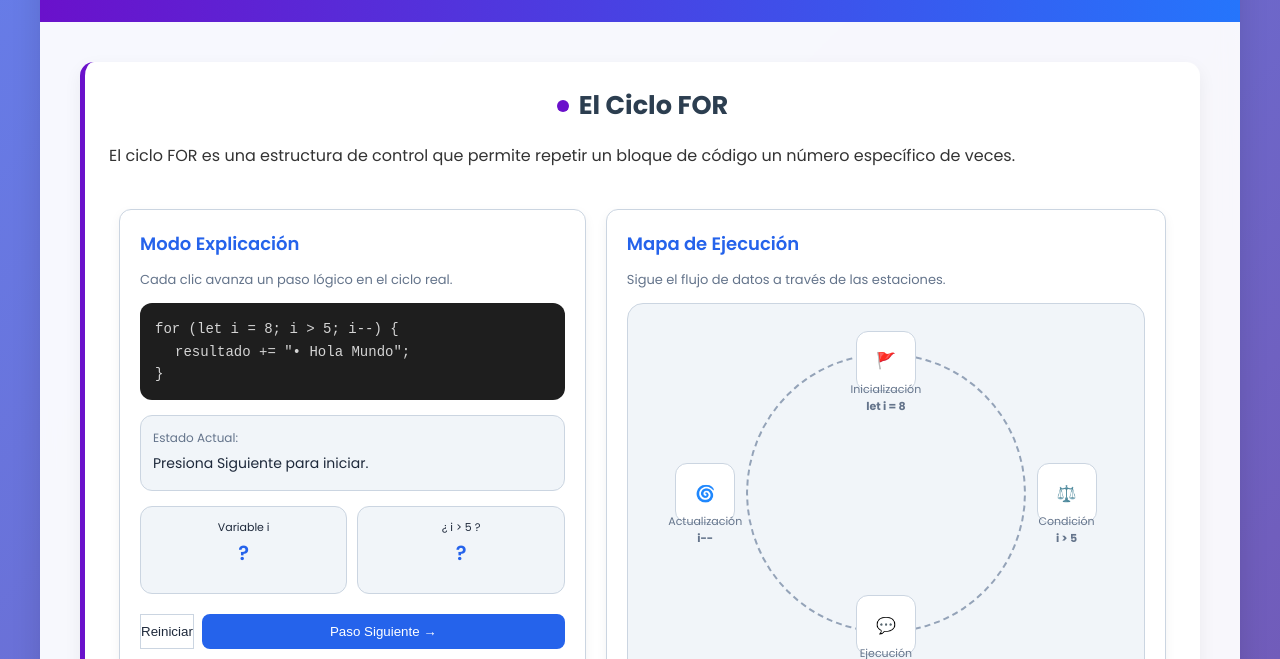
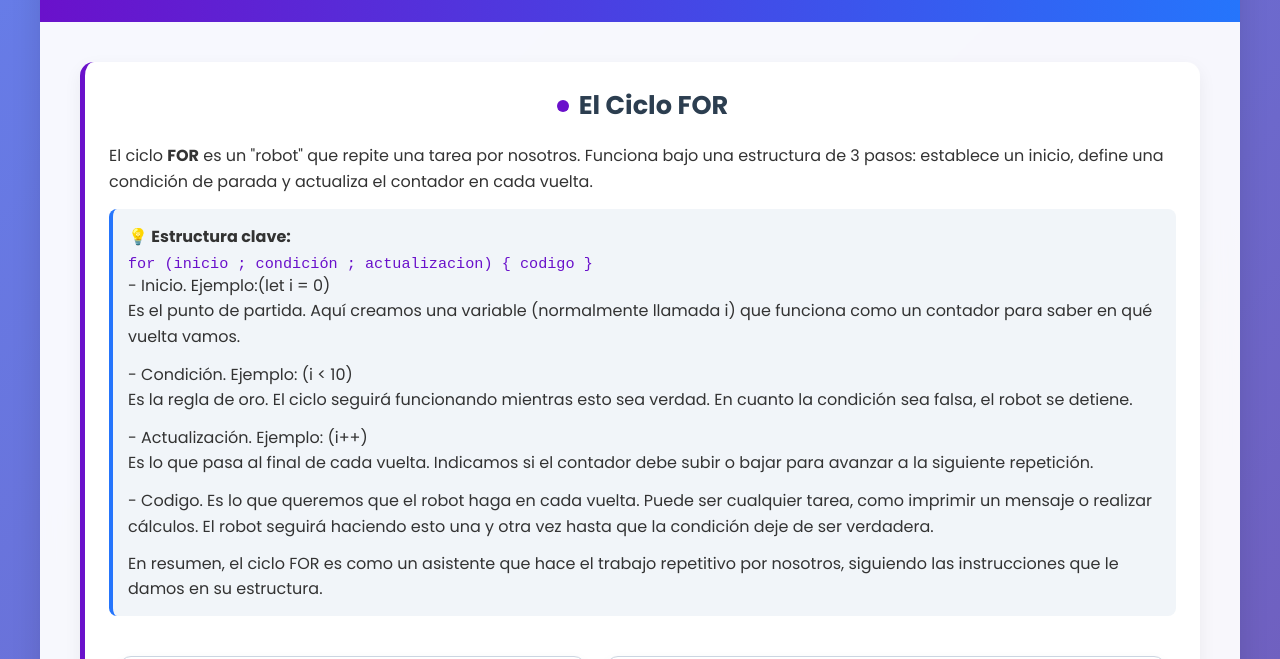
Before and after one commit to arturocueva81/repaso_for, a plain HTML site: page index.html in a window 1280 px wide. Shown: the part 140-799 px from the top of the page. Drawn offline with Linux system fonts and the light colour scheme.

Commit message:
Taller FOR. Agrega animacion descripcion de ciclo, cambio de nombre de HTML para Vercel

```diff
--- a/index.html
+++ b/index.html
@@ -1,15 +1,17 @@
-<!DOCTYPE html>
+<!doctype html>
 <html lang="en">
   <head>
-    <meta charset="UTF-8">
-    <meta name="viewport" content="width=device-width, initial-scale=1.0">
+    <meta charset="UTF-8" />
+    <meta name="viewport" content="width=device-width, initial-scale=1.0" />
     <title>Repaso Ciclo FOR</title>
-    <link rel="stylesheet" href="repaso.css">
-    <link rel="stylesheet" href="animacionBucle.css">
+    <link rel="stylesheet" href="repaso.css" />
+    <link rel="stylesheet" href="animacionBucle.css" />
     <script src="repaso.js"></script>
     <script src="animacionBucle.js"></script>
-    <link href="https://fonts.googleapis.com/css2?family=Poppins:wght@400;600;700&family=Montserrat:wght@800&display=swap" rel="stylesheet">
-
+    <link
+      href="https://fonts.googleapis.com/css2?family=Poppins:wght@400;600;700&family=Montserrat:wght@800&display=swap"
+      rel="stylesheet"
+    />
   </head>
   <body>
     <div class="container">
@@ -20,27 +22,90 @@
       <main>
         <section class="exercise-section">
           <h2>El Ciclo FOR</h2>
-                <p>El ciclo FOR es una estructura de control que permite repetir un bloque de código un número específico de veces.</p>
+          <p>
+            El ciclo <strong>FOR</strong>
+            es un "robot" que repite una tarea por nosotros. Funciona bajo una
+            estructura de 3 pasos: establece un inicio, define una condición de
+            parada y actualiza el contador en cada vuelta.
+          </p>
+          <div
+            style="
+              background: #f1f5f9;
+              padding: 15px;
+              border-radius: 8px;
+              margin: 15px 0;
+              border-left: 4px solid var(--secondary);
+            "
+          >
+            <p style="margin-bottom: 5px">
+              <strong>💡 Estructura clave:</strong>
+            </p>
+            <code
+              style="
+                display: block;
+                font-family: monospace;
+                color: var(--primary);
+              "
+              >for (inicio ; condición ; actualizacion) { codigo }</code
+            >
+            <p>
+              - Inicio. Ejemplo:(let i = 0) <br>Es el punto de partida. Aquí creamos
+              una variable (normalmente llamada i) que funciona como un contador
+              para saber en qué vuelta vamos.
+            </p>
+            <p>
+              - Condición. Ejemplo: (i < 10) <br>Es la regla de oro. El ciclo seguirá
+              funcionando mientras esto sea verdad. En cuanto la condición sea
+              falsa, el robot se detiene.
+            </p>
+            <p>
+              - Actualización. Ejemplo: (i++) <br>Es lo que pasa al final de cada vuelta.
+              Indicamos si el contador debe subir o bajar para avanzar a la
+              siguiente repetición.
+            </p>
+            <p>
+                - Codigo. Es lo que queremos que el robot haga en cada vuelta. Puede ser cualquier tarea, como imprimir un mensaje o realizar cálculos. El robot seguirá
+                haciendo esto una y otra vez hasta que la condición deje de ser verdadera.
+            </p>
+              En resumen, el ciclo FOR es como un asistente que hace el trabajo repetitivo
+              por nosotros, siguiendo las instrucciones que le damos en su estructura.
+          </div>
+
           <div class="animacion">
-
+            <!-- Aquí se carga tu animación -->
           </div>
+          <div class="animacion"></div>
         </section>
         <section class="exercise-section">
           <h2>🔥Loops Básicos (Ascendentes y descendentes)</h2>
           <div class="button-group">
-                    <button class="btn btn-primary" onclick="mostrar(1)">Ejercicio 1</button>
-                    <button class="btn btn-primary" onclick="mostrar(2)">Centenas</button>
-                    <button class="btn btn-primary" onclick="mostrar(3)">Centenas Regresivo</button>
+            <button class="btn btn-primary" onclick="mostrar(1)">
+              Ejercicio 1
+            </button>
+            <button class="btn btn-primary" onclick="mostrar(2)">
+              Centenas
+            </button>
+            <button class="btn btn-primary" onclick="mostrar(3)">
+              Centenas Regresivo
+            </button>
           </div>
         </section>
 
         <section class="exercise-section">
-                <h2>💬 3 Mensajes  (bajo ciertas condiciones)</h2>
+          <h2>💬 3 Mensajes (bajo ciertas condiciones)</h2>
           <div class="button-group">
-                    <button class="btn btn-secondary" onclick="mostrar(4)">Mensaje 1</button>
-                    <button class="btn btn-secondary" onclick="mostrar(5)">Mensaje 2</button>
-                    <button class="btn btn-secondary" onclick="mostrar(6)">Mensaje 3</button>
-                    <button class="btn btn-secondary" onclick="mostrar(7)">Mensaje 4</button>
+            <button class="btn btn-secondary" onclick="mostrar(4)">
+              Mensaje 1
+            </button>
+            <button class="btn btn-secondary" onclick="mostrar(5)">
+              Mensaje 2
+            </button>
+            <button class="btn btn-secondary" onclick="mostrar(6)">
+              Mensaje 3
+            </button>
+            <button class="btn btn-secondary" onclick="mostrar(7)">
+              Mensaje 4
+            </button>
           </div>
         </section>
 
@@ -62,7 +127,7 @@
       </main>
 
       <footer>
-            <p> Powered by Arturo Cueva</p>
+        <p>Powered by Arturo Cueva</p>
       </footer>
     </div>
   </body>
```
Lines whose indentation alone changed are shown as unchanged.
